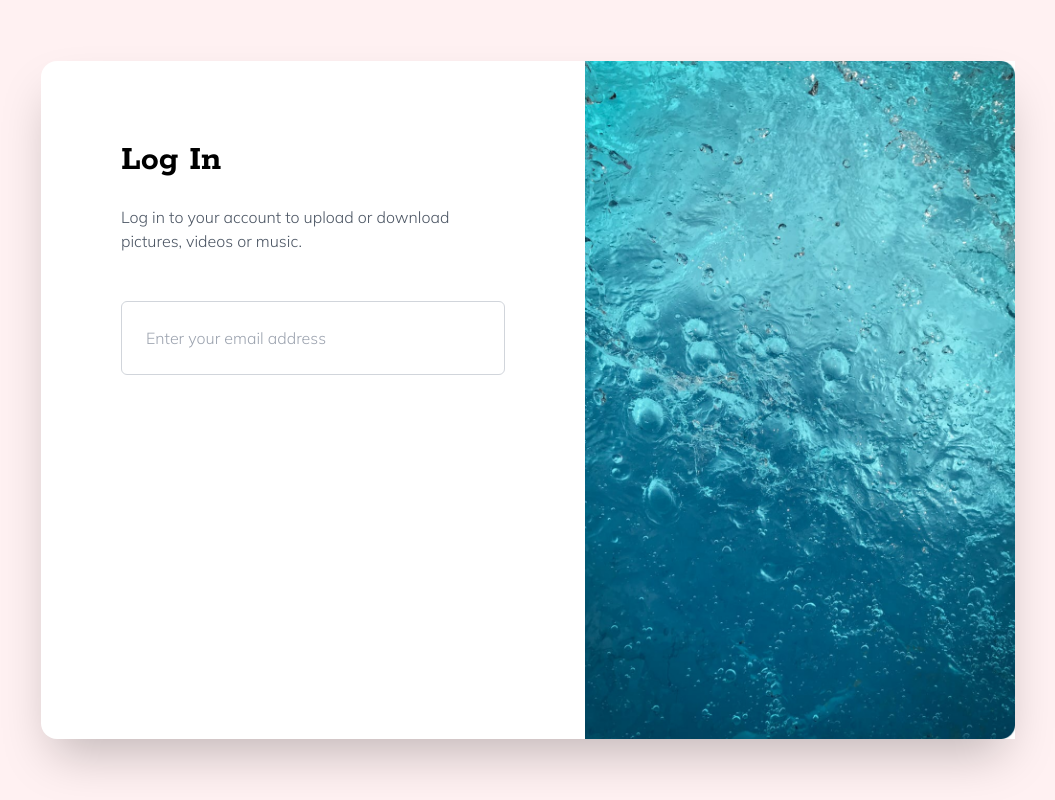
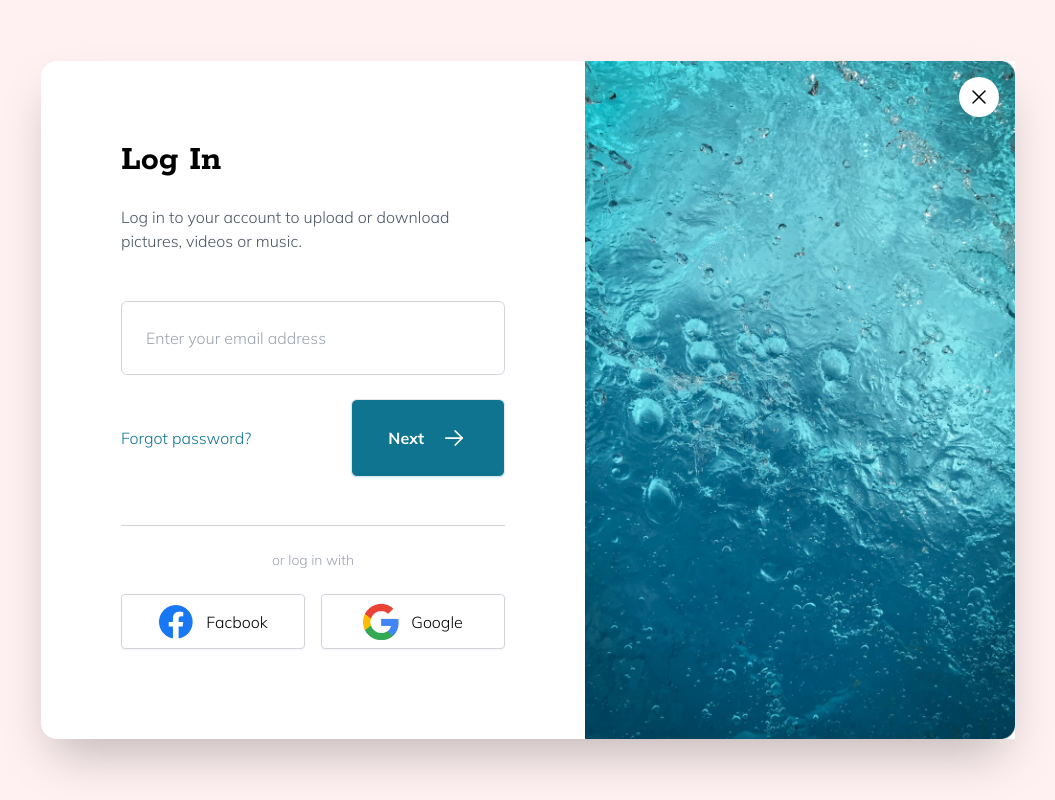
Before and after one commit to DominicLizarraga/Tailwind-CSS, a plain HTML site: page Login Modal/index.html in a window 1280 px wide. Shown: the whole page, without its empty margins (112-1167 px from the left). Drawn offline with nearby package versions, Linux system fonts and the light colour scheme.

Commit message:
login modal done

```diff
--- a/Login Modal/index.html
+++ b/Login Modal/index.html
@@ -34,10 +34,70 @@
             Log in to your account to upload or download pictures, videos or music.
           </p>
           <input type="text" class="w-full p-6 border border-gray-300 rounded-md placeholder:font-sans placeholder:font-light" placeholder="Enter your email address">
+          <!-- middle content -->
+          <div class="flex flex-col items-center justify-between mt-6 space-y-6 md:flex-row md:space-y-0">
+            <div class="font-thin text-cyan-700">Forgot password?</div>
+            <button class="flex w-full md:w-auto bg-cyan-600 justify-center items-center p-6 space-x-4 font-sans font-bold text-white rounded-md shadow-lg px-9 bg-cyan-700 shadow-cyan-100 hover:bg-opacity-90 shadow-sm hover:shadow-lg border transition hover:-translate-y-0.5 duration-150">
+              <span>Next</span>
+              <svg
+                xmlns="http://www.w3.org/2000/svg"
+                class="w-7"
+                viewBox="0 0 24 24"
+                stroke-width="1.5"
+                stroke="#ffffff"
+                fill="none"
+                stroke-linecap="round"
+                stroke-linejoin="round"
+              >
+                <path stroke="none" d="M0 0h24v24H0z" fill="none" />
+                <line x1="5" y1="12" x2="19" y2="12" />
+                <line x1="13" y1="18" x2="19" y2="12" />
+                <line x1="13" y1="6" x2="19" y2="12" />
+              </svg>
+            </button>
+          </div>
+          <!-- border -->
+          <div class="mt-12 border-b border-b-gray-300"></div>
+
+          <!-- bottom content -->
+
+          <p class="py-6 text-sm font-thin text-center text-gray-400">
+            or log in with
+          </p>
+          <!-- bottom contianer -->
+          <div class="flex flex-col space-x-0 space-y-6 md:flex-row md:space-x-4 md:space-y-0">
+            <button class="flex items-center justify-center py-2 space-x-3 border border-gray-300 rounded shadow-sm hover:bg-opacity-30 hover:shadow-lg hover:-translate-y-0.5 transition duration-150 md:w-1/2">
+              <img src="images/facebook.png" alt="" class="w-9">
+              <span class="font-thin">Facbook</span>
+            </button>
+            <button class="flex items-center justify-center py-2 space-x-3 border border-gray-300 rounded shadow-sm hover:bg-opacity-30 hover:shadow-lg hover:-translate-y-0.5 transition duration-150 md:w-1/2">
+              <img src="images/google.png" alt="" class="w-9">
+              <span class="font-thin">Google</span>
+            </button>
+          </div>
         </div>
+
+
         <!-- right side -->
 
         <img src="images/image.jpg" alt="" class="w-[430px] hidden md:block">
+        <!-- close button -->
+        <div class="group absolute -top-5 right-4 flex items-center justify-center w-10 h-10 bg-gray-200 rounded-full md:bg-white md:top-4 hover:cursor-pointer hover:-translate-y-0.5 transition duration-150">
+          <svg
+            xmlns="http://www.w3.org/2000/svg"
+            class="w-6 h-6 text-black group-hover:text-gray-600"
+            viewBox="0 0 24 24"
+            stroke-width="1.5"
+            stroke="currentColor"
+            fill="none"
+            stroke-linecap="round"
+            stroke-linejoin="round"
+          >
+            <path stroke="none" d="M0 0h24v24H0z" fill="none" />
+            <line x1="18" y1="6" x2="6" y2="18" />
+            <line x1="6" y1="6" x2="18" y2="18" />
+          </svg>
+        </div>
       </div>
     </div>
   </body>
```
